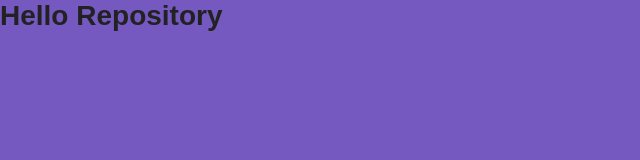
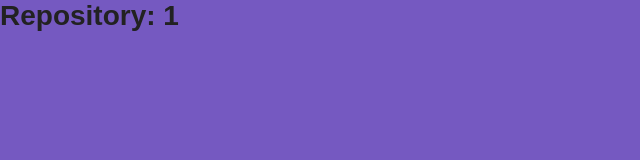
Before and after one commit to Luis2223/frontEnd-integration-with-github, a React (Create React App) app: page /repository/1 in a window 1280 px wide. Shown: the top 160 px of the page, without its empty margins (0-640 px from the left). Built offline with nearby package versions, Linux system fonts and the light colour scheme.

Commit message:
Navegação de rotas

```diff
--- a/src/pages/Main/index.js
+++ b/src/pages/Main/index.js
@@ -1,5 +1,6 @@
 import React, { Component } from 'react';
 import { FaGithubAlt, FaPlus, FaSpinner } from 'react-icons/fa';
+import { Link } from 'react-router-dom';
 
 import api from '../../services/api';
 import { Container, Form, SubmitButton, List } from './styles';
@@ -80,7 +81,13 @@
                     {repositories.map((repository) => (
                         <li key={repository.name}>
                             <span>{repository.name}</span>
-                            <a href="#">Detalhes</a>
+                            <Link
+                                to={`/repository/${encodeURIComponent(
+                                    repository.name
+                                )}`}
+                            >
+                                Detalhes
+                            </Link>
                         </li>
                     ))}
                 </List>
--- a/src/pages/Repository/index.js
+++ b/src/pages/Repository/index.js
@@ -1,7 +1,5 @@
 import React from 'react';
 
-function Repository() {
-    return <h1>Hello Repository</h1>;
+export default function Repository({ match }) {
+    return <h1>Repository: {decodeURIComponent(match.params.repository)}</h1>;
 }
-
-export default Repository;
--- a/src/routes.js
+++ b/src/routes.js
@@ -9,7 +9,7 @@
         <BrowserRouter>
             <Switch>
                 <Route path="/" exact component={Main} />
-                <Route path="/repository" component={Repository} />
+                <Route path="/repository/:repository" component={Repository} />
             </Switch>
         </BrowserRouter>
     );
```
